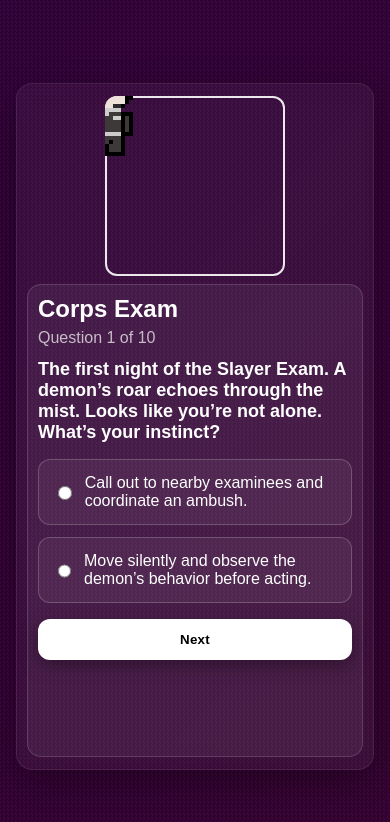
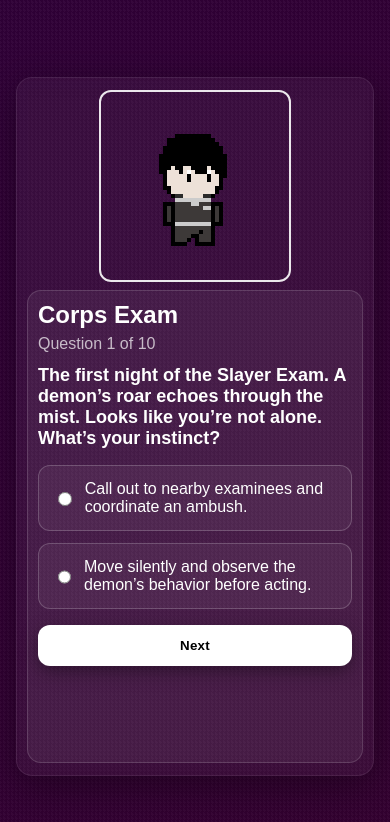
Before and after one commit to katienhanle/demonslayerquiz, a Next.js app: page /quiz in a window 390 px wide. Shown: the top 822 px of the page. Built offline with nearby package versions, Linux system fonts and the light colour scheme; a web font is replaced by a local one.

Commit message:
Fixing mobile layout again

```diff
--- a/app/globals.css
+++ b/app/globals.css
@@ -742,31 +742,31 @@ body {
     .form-grid { grid-template-columns: 1fr; }
     .form-grid .span-2 { grid-column: span 1; }
   }
-/* --- Mobile centering fix for avatar canvas --- */
+/* Mobile-only: center the avatar inside the white frame */
+@media (max-width: 480px) {
+    /* The white-framed box */
     .preview-card {
-    position: relative;
-    box-sizing: border-box;   /* keep border true to size */
-    line-height: 0;           /* kill baseline gap for inline canvases */
+      display: flex;
+      align-items: center;
+      justify-content: center;
+      /* keep it perfectly square and centered without affecting desktop */
+      aspect-ratio: 1 / 1;
+      width: 78vw;            /* or 180–192px if you prefer a fixed size */
+      max-width: 192px;
+      margin: 0 auto;
+      line-height: 0;         /* kill baseline gap in parent */
+      box-sizing: border-box;
     }
 
-  /* Center whatever the composer renders (canvas/img/svg) perfectly */
+    /* Whatever the composer renders (canvas/img/svg) */
     .preview-card > canvas,
     .preview-card > img,
     .preview-card > svg {
-    position: absolute;
-    top: 50%;
-    left: 50%;
-    transform: translate(-50%, -50%);
-    display: block;           /* avoids inline baseline issues */
+      position: static !important;    /* undo any absolute from components */
+      transform: none !important;     /* remove offsets */
+      display: block;                 /* no inline baseline */
       margin: 0;
-    image-rendering: pixelated; /* keep crisp pixels */
-  }
-
-  /* iPhone-size polish: keep the stage square and avoid crowding */
-  @media (max-width: 480px) {
-    .preview-card {
-      width: 180px !important;   /* or 192px if you prefer */
-      height: 180px !important;
-      margin: 0 auto;            /* center the frame itself */
+      vertical-align: middle;
+      image-rendering: pixelated;     /* keep the 32px sprite crisp */
     }
   }
```
Lines whose indentation alone changed are shown as unchanged.
